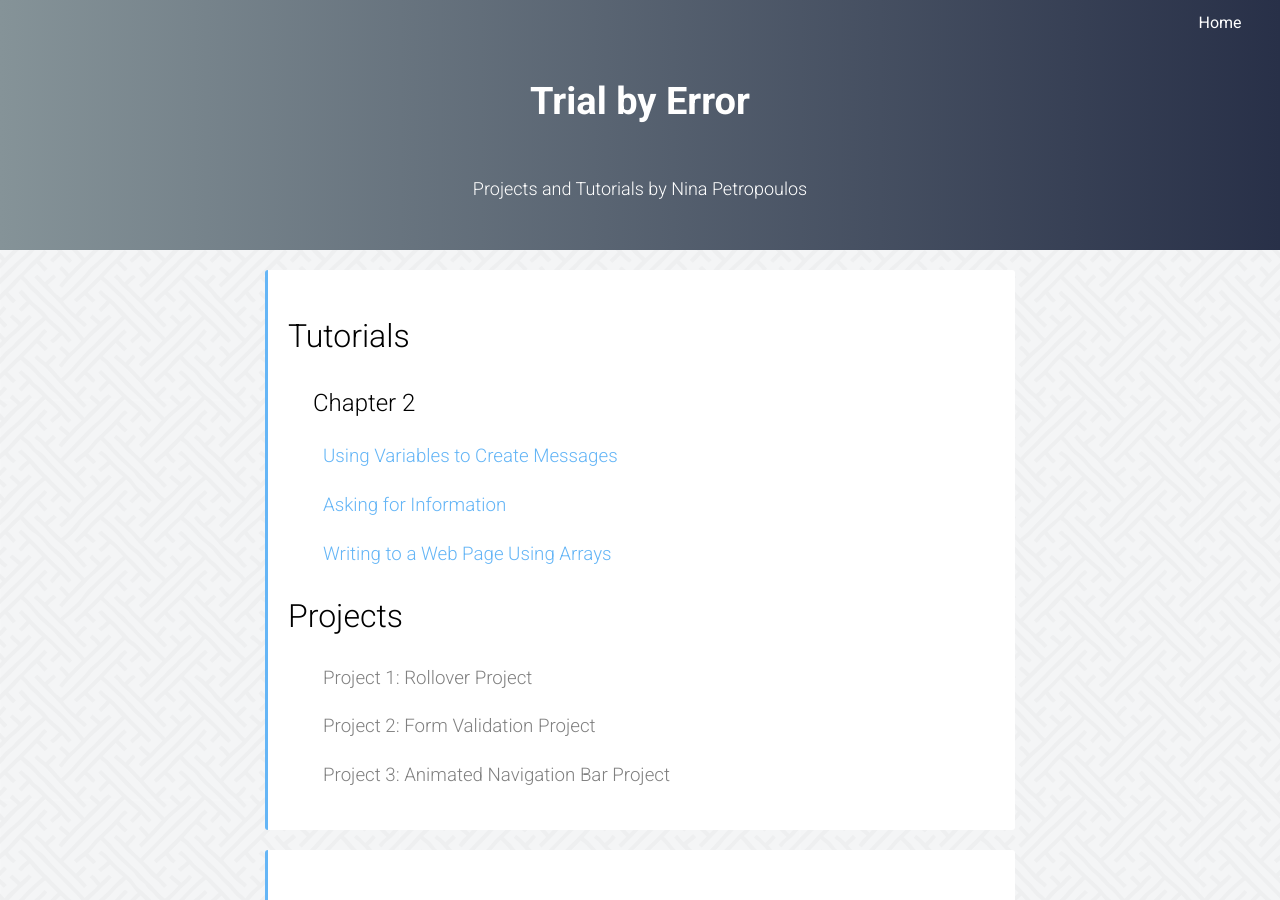
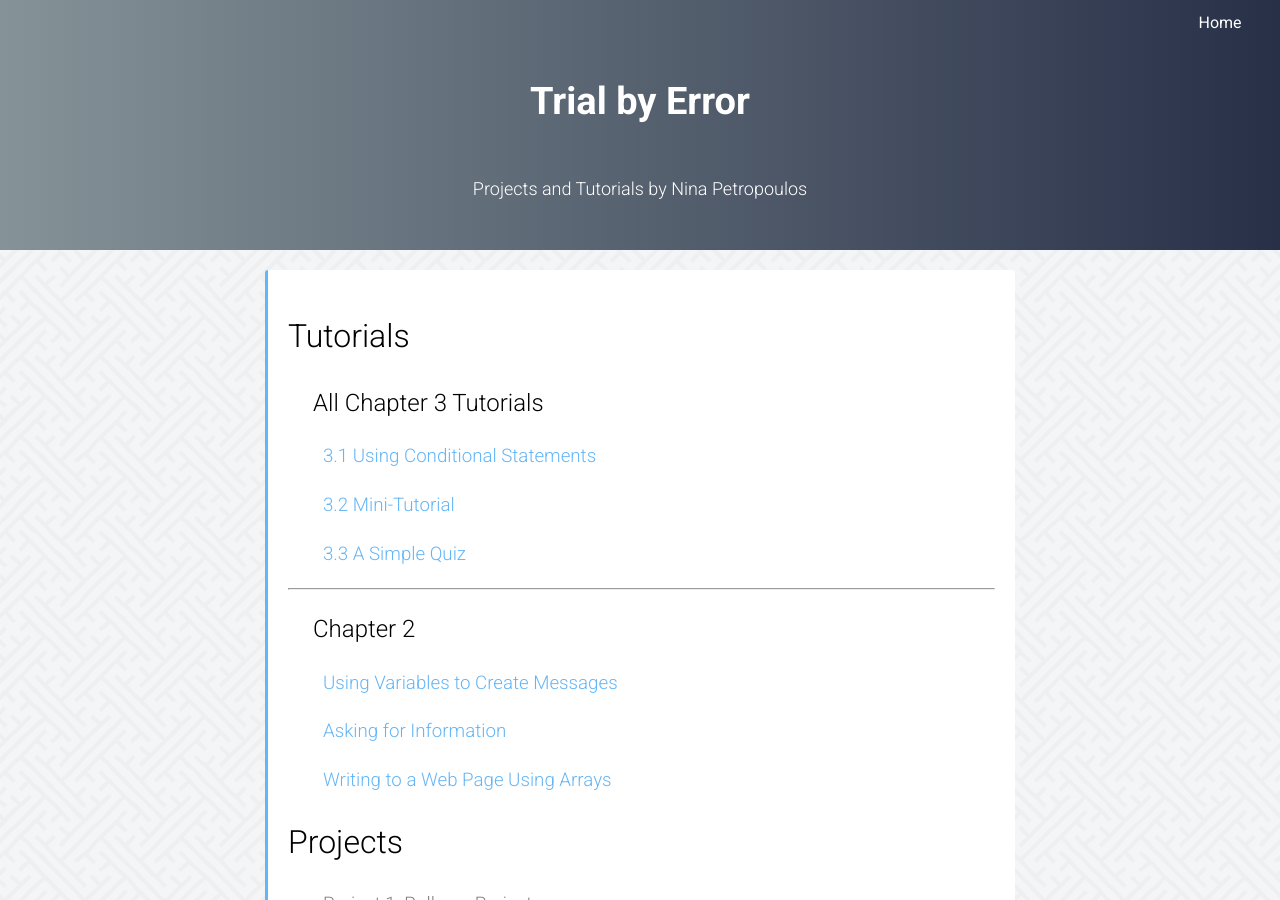
Before and after one commit to ninapetrop/ninapetrop.github.io, a Jekyll site: the page built from index.html, in a window 1280 px wide and 900 px high. Built offline with Jekyll 4.4.1, drawn with Linux system fonts in a browser that asks for light colours; nearby versions of some CDN libraries.

Commit message:
added assignments to index page

```diff
--- a/index.html
+++ b/index.html
@@ -5,6 +5,11 @@ title: Home
 
 <div class='block'>
 	<h1>Tutorials</h1>
+	<h2 class='indent'>All Chapter 3 Tutorials</h2>
+	<h3><a href='{{ site.url }}/tutorials/chapter-3/3-1.html'>3.1 Using Conditional Statements</a></h3>
+	<h3><a href='{{ site.url }}/tutorials/chapter-3/3-2.html'>3.2 Mini-Tutorial</a></h3>
+	<h3><a href='{{ site.url }}/tutorials/chapter-3/3-3.html'>3.3 A Simple Quiz</a></h3>
+	<hr>
 	<h2 class='indent'>Chapter 2</h2>
 	<h3><a href='{{ site.url }}/tutorials/chapter-2/2-1.html'>Using Variables to Create Messages</a></h3>
 	<h3><a href='{{ site.url }}/tutorials/chapter-2/2-2.html'>Asking for Information</a></h3>
```
